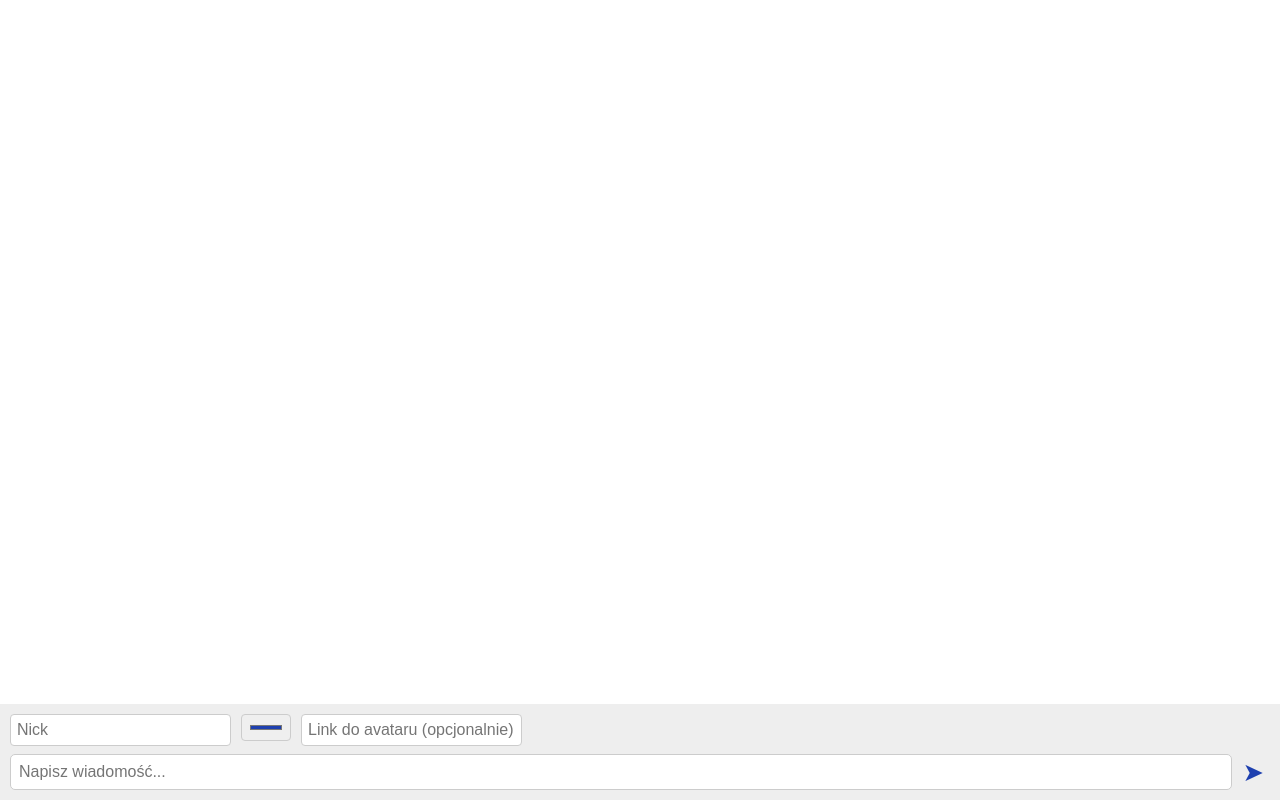
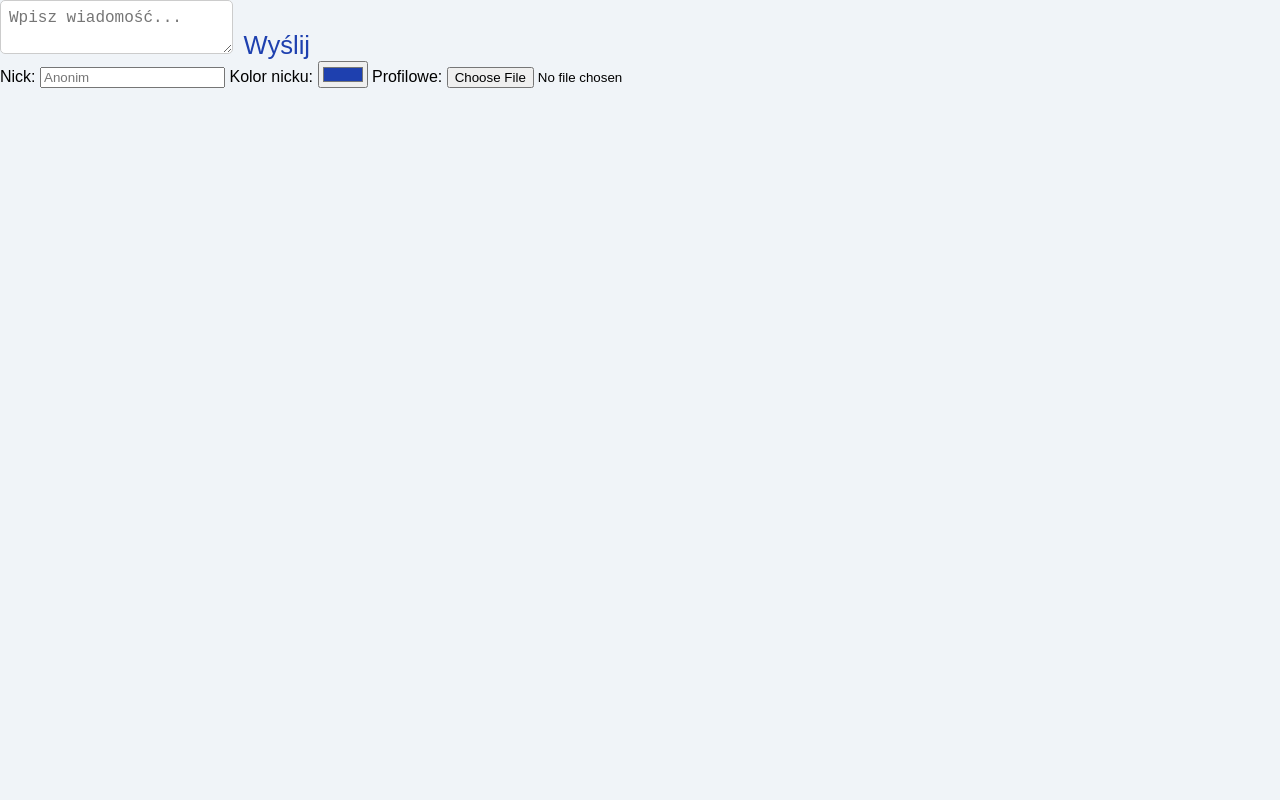
Before and after one commit to globalchatpl/globalchatpl.github.io, a plain HTML site: page index.html in a window 1280 px wide. Drawn offline with Linux system fonts and the light colour scheme; no server answers.

Commit message:
Update index.html

```diff
--- a/index.html
+++ b/index.html
@@ -2,25 +2,33 @@
 <html lang="pl">
 <head>
   <meta charset="UTF-8" />
-<meta name="viewport" content="width=device-width, initial-scale=1" />
+  <meta name="viewport" content="width=device-width, initial-scale=1.0" />
   <title>Global Chat PL</title>
   <link rel="stylesheet" href="styles.css" />
 </head>
 <body>
+  <div class="chat-wrapper">
 
-<div id="chat"></div>
+    <div id="messages" class="messages"></div>
 
-<div id="inputArea">
-  <div id="settings">
-    <input id="nick" type="text" placeholder="Nick" maxlength="20" />
-    <input id="color" type="color" value="#1e40af" title="Kolor nicku" />
-    <input id="avatar" type="url" placeholder="Link do avataru (opcjonalnie)" />
+    <div class="form-section">
+      <div class="input-area">
+        <textarea id="message" placeholder="Wpisz wiadomość..." maxlength="200"></textarea>
+        <button id="sendBtn">Wyślij</button>
       </div>
 
-  <div id="messageRow">
-    <input id="message" type="text" placeholder="Napisz wiadomość..." maxlength="200" />
-    <button id="sendBtn" title="Wyślij wiadomość">➤</button>
+      <div class="settings">
+        <label>Nick:</label>
+        <input type="text" id="nick" maxlength="20" placeholder="Anonim" />
+
+        <label>Kolor nicku:</label>
+        <input type="color" id="color" value="#1e40af" />
+
+        <label>Profilowe:</label>
+        <input type="file" id="avatar" accept="image/*" />
       </div>
+    </div>
+
   </div>
 
   <script src="script.js"></script>
```
Lines whose indentation alone changed are shown as unchanged.
